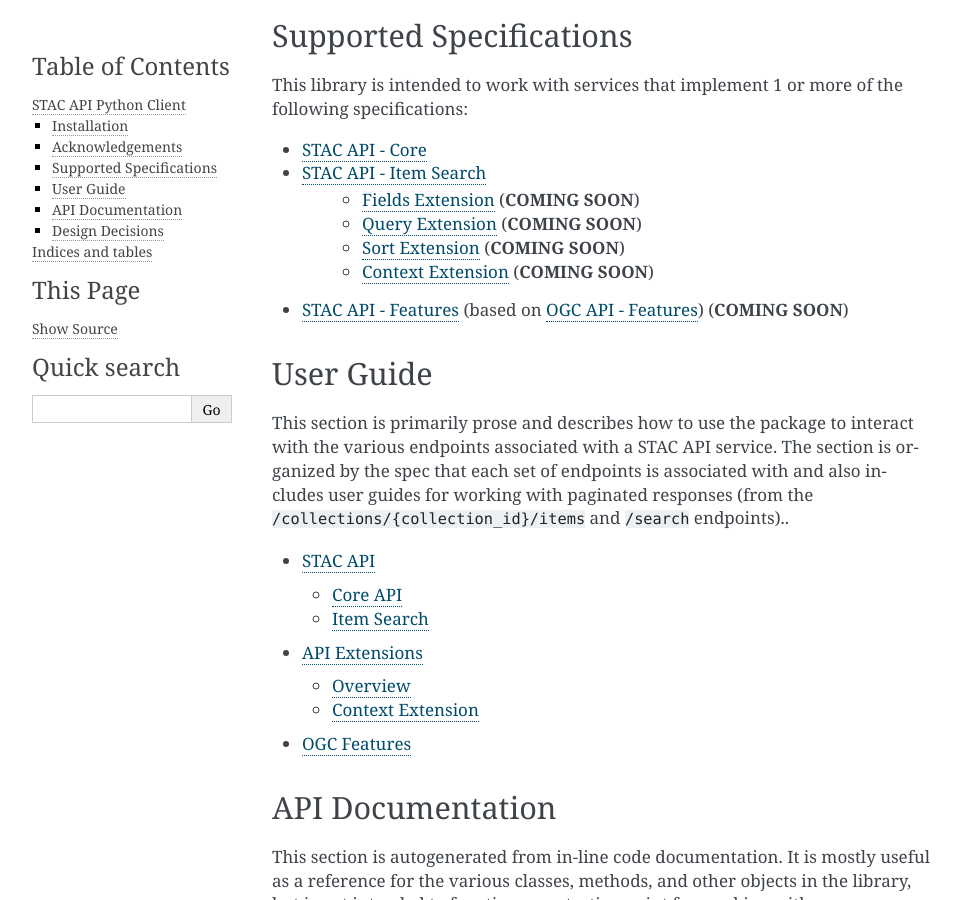
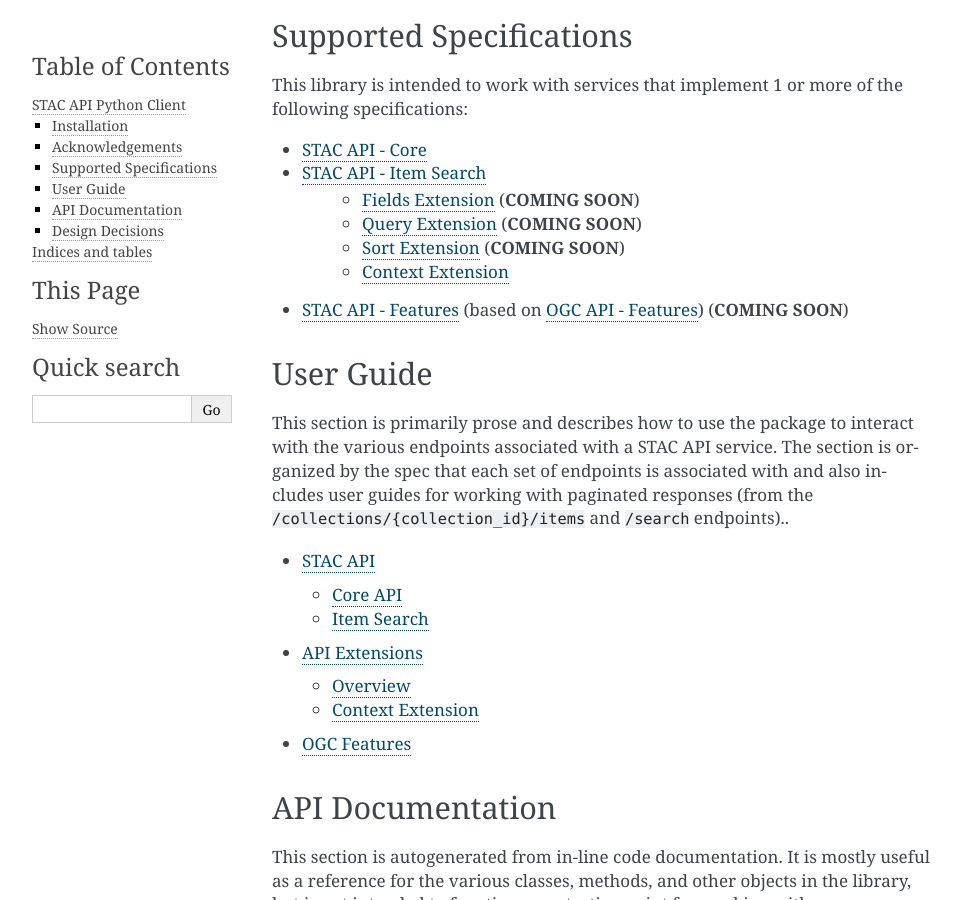
Before and after one commit to stac-utils/pystac-client, a Sphinx documentation site: the page built from docs/source/index.rst, in a window 1280 px wide and 900 px high, scrolled down 600 px. Shown: the whole window, without its empty margins (148-1108 px from the left). Built offline with Sphinx 7.4.7, drawn with Linux system fonts in a browser that asks for light colours.

Commit message:
Remove COMING SOON from context extension

```diff
--- a/docs/source/index.rst
+++ b/docs/source/index.rst
@@ -40,7 +40,7 @@ This library is intended to work with services that implement 1 or more of the f
    * `Fields Extension <https://github.com/radiantearth/stac-api-spec/tree/master/fragments/fields>`__ (**COMING SOON**)
    * `Query Extension <https://github.com/radiantearth/stac-api-spec/tree/master/fragments/query>`__ (**COMING SOON**)
    * `Sort Extension <https://github.com/radiantearth/stac-api-spec/tree/master/fragments/sort>`__ (**COMING SOON**)
-   * `Context Extension <https://github.com/radiantearth/stac-api-spec/tree/master/fragments/context>`__ (**COMING SOON**)
+   * `Context Extension <https://github.com/radiantearth/stac-api-spec/tree/master/fragments/context>`__
 * `STAC API - Features <https://github.com/radiantearth/stac-api-spec/tree/master/ogcapi-features>`__ (based on
   `OGC API - Features <https://www.ogc.org/standards/ogcapi-features>`__) (**COMING SOON**)
 
```
